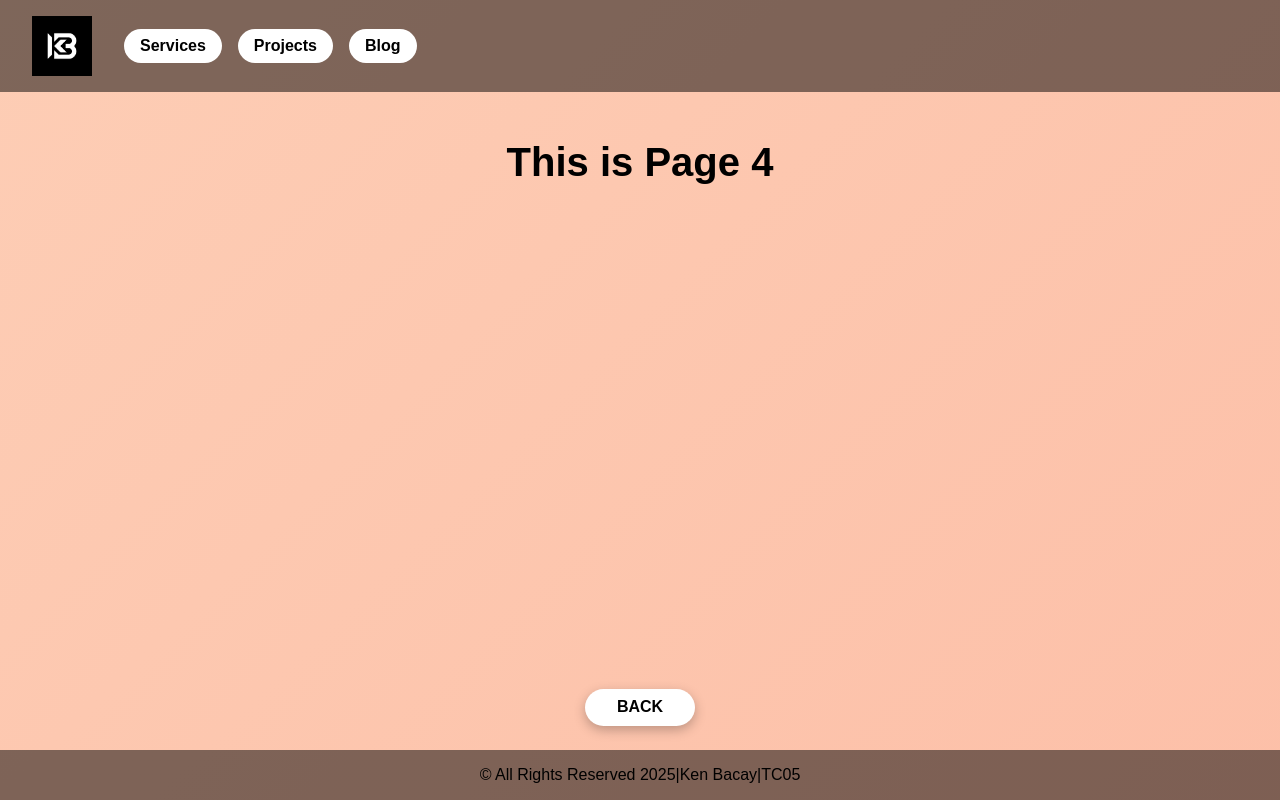
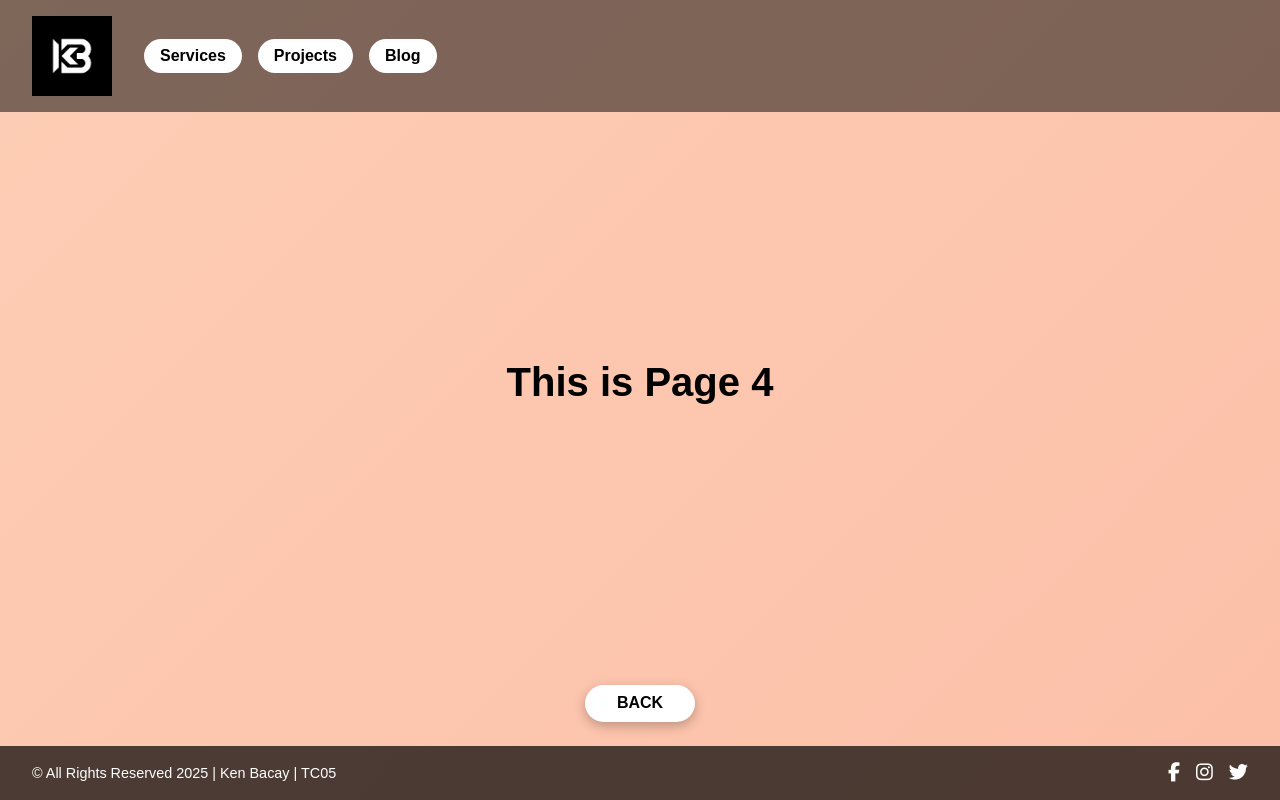
Before and after one commit to kenbacay/WD-Seatwork-1, a plain HTML site: page pages/page4/index.html in a window 1280 px wide. Drawn offline with Linux system fonts and the light colour scheme.

Commit message:
refactor: changing the position of the footer page 1 to 5

```diff
--- a/assets/css/style.css
+++ b/assets/css/style.css
@@ -328,6 +328,12 @@ html {
   color: #000;
 }
 
+@keyframes gradientBG {
+  0% { background-position: 0% 50%; }
+  50% { background-position: 100% 50%; }
+  100% { background-position: 0% 50%; }
+}
+
 .header4 {
   background-color: rgba(0, 0, 0, 0.5);
   padding: 1rem 2rem;
@@ -338,6 +344,11 @@ html {
   align-items: center;
   gap: 2rem;
   flex-wrap: wrap;
+}
+
+.logo {
+  width: 80px;
+  height: auto;
 }
 
 .beside-buttons {
@@ -358,6 +369,63 @@ html {
 .beside-buttons .btn:hover {
   background-color: #ddd;
 }
+
+.content {
+  flex-grow: 1;
+  display: flex;
+  justify-content: center;
+  align-items: center;
+  font-size: 2rem;
+}
+
+.back-container {
+  text-align: center;
+  margin: 1rem 0;
+}
+
+.back-btn {
+  background-color: #000;
+  color: #fff;
+  padding: 0.6rem 1.5rem;
+  border-radius: 30px;
+  text-decoration: none;
+  font-weight: bold;
+}
+
+.back-btn:hover {
+  background-color: #333;
+}
+
+.footer {
+  display: flex;
+  justify-content: space-between;
+  align-items: center;
+  padding: 1rem 2rem;
+  background-color: rgba(0, 0, 0, 0.7);
+  color: #fff;
+  flex-wrap: wrap;
+}
+
+.footer-left {
+  font-size: 0.9rem;
+}
+
+.footer-right {
+  display: flex;
+  gap: 1rem;
+}
+
+.social-icon {
+  color: #fff;
+  font-size: 1.2rem;
+  transition: color 0.3s ease;
+  text-decoration: none;
+}
+
+.social-icon:hover {
+  color: #fcb69f;
+}
+
 
 .five {
   min-height: 100vh;
@@ -434,7 +502,6 @@ html {
   margin-bottom: 1rem;
 }
 
-/* Back Button */
 .back-container {
   display: flex;
   justify-content: center;
@@ -457,8 +524,8 @@ html {
   transform: scale(1.05);
 }
 
-.footer {
-  text-align: center;
+.footerrr5 {
+  text-align: right;
   padding: 1rem;
   background-color: rgba(0, 0, 0, 0.5);
 }
--- a/pages/page4/index.html
+++ b/pages/page4/index.html
@@ -5,6 +5,7 @@
   <meta name="viewport" content="width=device-width, initial-scale=1.0" />
   <title>Page 4 - Ken Bacay</title>
   <link rel="stylesheet" href="../../assets/css/style.css" />
+  <link rel="stylesheet" href="https://cdnjs.cloudflare.com/ajax/libs/font-awesome/6.5.0/css/all.min.css" />
 </head>
 <body class="four">
   <header class="header4">
@@ -26,6 +27,15 @@
     <a href="../../index.html" class="back-btn">BACK</a>
   </div>
 
-  <footer class="footer">&copy; All Rights Reserved 2025|Ken Bacay|TC05</footer>
+  <footer class="footer">
+    <div class="footer-left">
+      &copy; All Rights Reserved 2025 | Ken Bacay | TC05
+    </div>
+    <div class="footer-right">
+      <a href="#" class="social-icon"><i class="fab fa-facebook-f"></i></a>
+      <a href="#" class="social-icon"><i class="fab fa-instagram"></i></a>
+      <a href="#" class="social-icon"><i class="fab fa-twitter"></i></a>
+    </div>
+  </footer>
 </body>
 </html>
```
Also changed, not shown: pages/page5/index.html (+2 -2 lines).
